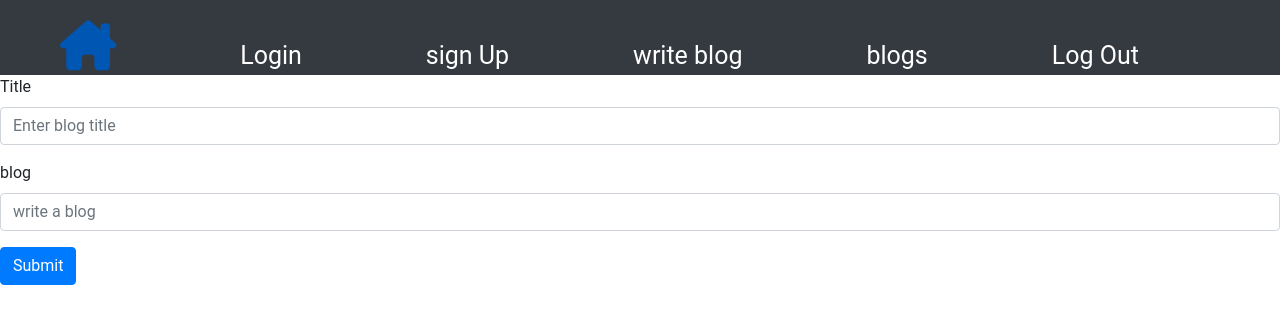
After one commit to Aprilwairimu/My-Blog, a Flask app: page /write in a window 1280 px wide. The commit adds this page. Shown: the top 324 px of the page. Run offline with Flask 2, Linux system fonts and the light colour scheme; parts of the project's set-up code (start-up, migrations or seed data) failed here and were passed over; some libraries are stand-ins or nearby versions.

Commit message:
added writer.html

```diff
--- a/app/main/forms.py
+++ b/app/main/forms.py
@@ -3,9 +3,8 @@ from wtforms import StringField,TextAreaField,SubmitField,RadioField,PasswordFie
 from wtforms.validators import InputRequired
 
 class BlogForm(FlaskForm):
-	title = StringField('Title', validators=[InputRequired()])
-	description = TextAreaField("What would you like to Blog about ?",validators=[InputRequired()])
-	category = RadioField('Label', choices=[ ('Fashionblogs','Fashionblogs'), ('Travelblogs','Travelblogs'),('Foodblogs','Foodblogs')],validators=[InputRequired()])
+	title = StringField('Title')
+	description = TextAreaField("What would you like to Blog about ?")
 	submit = SubmitField('Submit')
 
 class ReviewForm(FlaskForm):
--- a/app/main/views.py
+++ b/app/main/views.py
@@ -105,3 +105,15 @@ def update_profile(uname):
         return redirect(url_for('.profile',uname=user.username))
 
     return render_template('profile/update.html',form =form)
+
+@main.route('/blogs')
+def blogs():
+    form=CommentForm()
+
+    return render_template("blogs.html",form=form)
+
+@main.route('/write')
+def write():
+    form=BlogForm()
+
+    return render_template("writer.html",form=form)
--- a/app/templates/base.html
+++ b/app/templates/base.html
@@ -21,13 +21,13 @@
         <div class="class1" id="navbar">
             <div class="items">
 
-                <a class="item" id=" logout" href="{{url_for('auth.logout')}}">Log Out</a>
-
-                <a class="item" id=" home" href="/">Home</a>
+                <a class="item" id=" home" href="/"><i class="fa-solid fa-house-chimney fa-2x"></i></a>
 
                 <a class="item" id=" login" href="{{url_for('auth.login')}}">Login</a>
                 <a class="item" id=" signUp" href="{{url_for('auth.register')}}">sign Up</a>
-
+                <a class="item" id=" write" href="{{url_for('main.write')}}">write blog</a>
+                <a class="item" id="blogs" href="{{url_for('main.blogs')}}">blogs</a>
+                <a class="item" id=" logout" href="{{url_for('auth.logout')}}">Log Out</a>
             </div>
         </div>
     </nav>
--- a/app/templates/blogs.html
+++ b/app/templates/blogs.html
@@ -3,6 +3,7 @@
 
 
 {% block content %}
+
 <div class="container">
     <div class="row">
         <div class="jumbotron">
--- /dev/null
+++ b/app/templates/writer.html
@@ -0,0 +1,17 @@
+{% import 'bootstrap/wtf.html' as wtf %}
+{% extends 'base.html' %}
+
+
+{% block content %}
+<div class="mb-3">
+    <label for="formGroupExampleInput" class="form-label">Title</label>
+    <input type="text" class="form-control" id="formGroupExampleInput" placeholder="Enter blog title">
+</div>
+<div class="mb-3">
+    <label for="formGroupExampleInput2" class="form-label">blog</label>
+    <input type="text" class="form-control" id="formGroupExampleInput2" placeholder="write a blog">
+</div>
+<div>
+    <button type="button" class="btn btn-primary">Submit</button>
+</div>
+{% endblock %}
```
Also changed, not shown: app/templates/home.html (+4 -3 lines), README.md, app/auth/views.py (line endings or trailing spaces).
